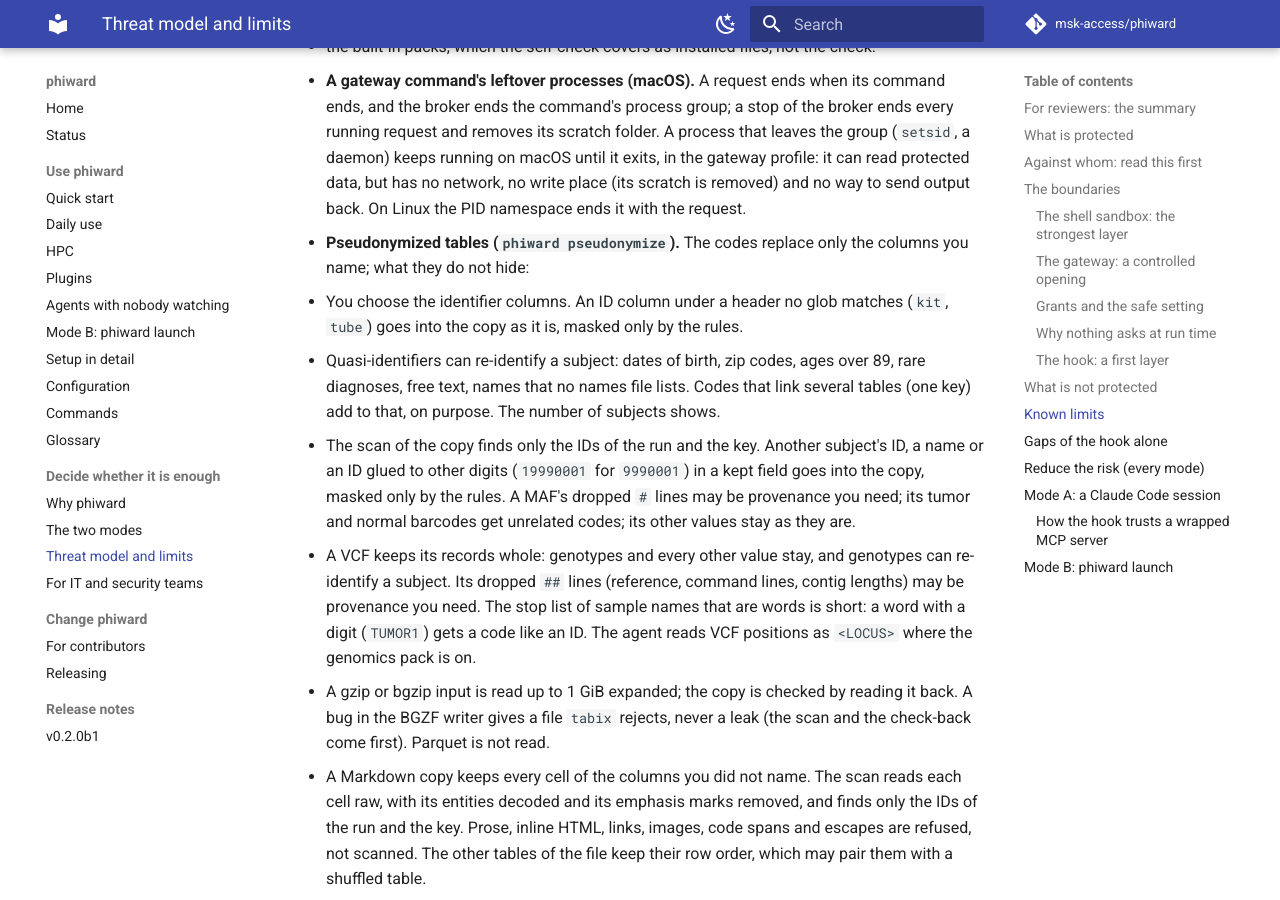
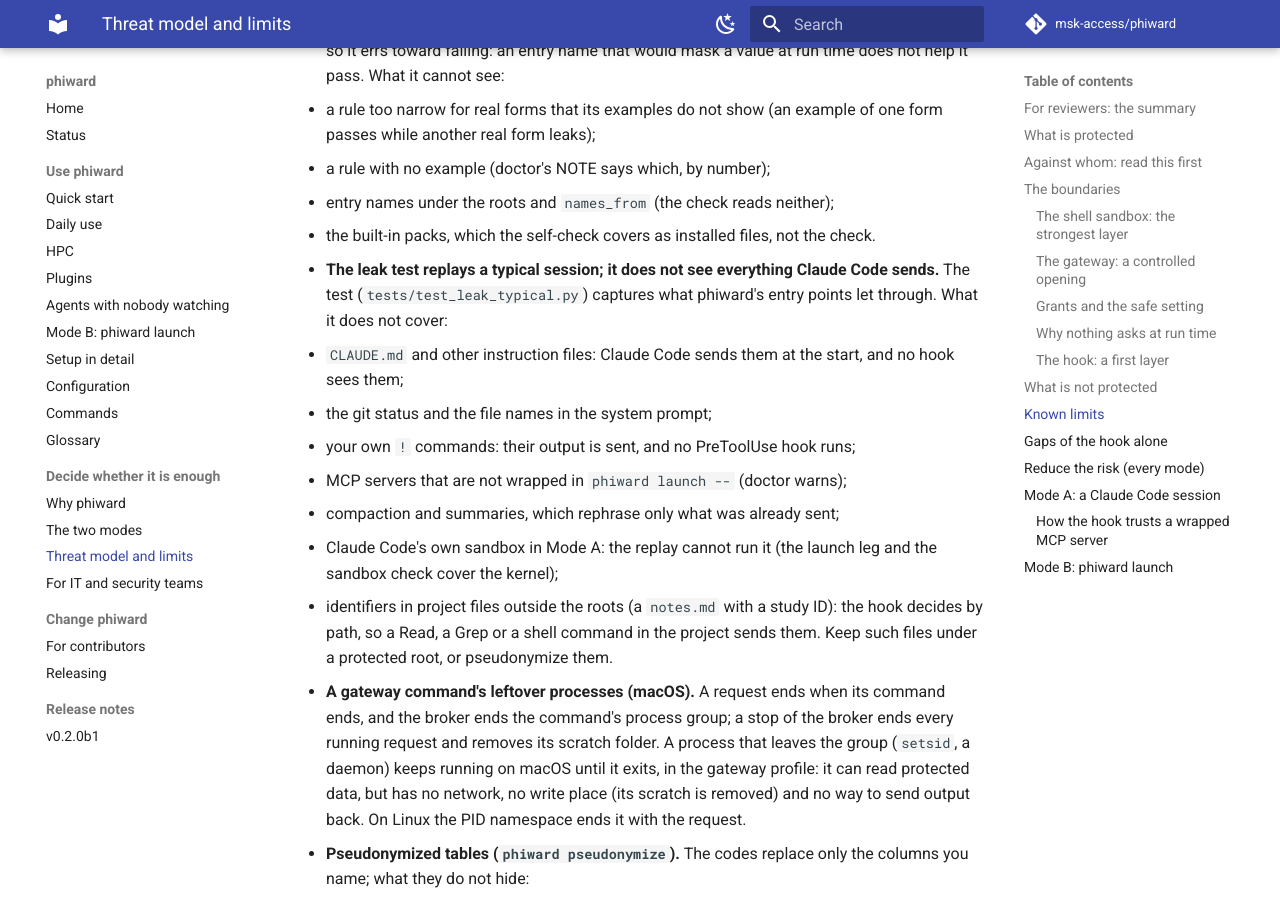
Before and after one commit to msk-access/phiward, an MkDocs documentation site: the page built from docs/threat-model.md, in a window 1280 px wide and 900 px high, scrolled down 15099 px. Built offline with MkDocs 1.6.1 and Material for MkDocs 9.7.7, drawn with Linux system fonts in a browser that asks for light colours; comment, search, counter and statistics services are not loaded; the version menu is left out; some of the changed text lies outside the part shown.

Commit message:
docs: the leak test, its tested row and what it does not cover (known-leak-test)

```diff
--- a/docs/threat-model.md
+++ b/docs/threat-model.md
@@ -44,6 +44,7 @@ This page says what is protected, against whom, and where the limits are.
 | Mode B: the real Claude Code under `phiward launch` | macOS | file tools and shell refused protected data; gateway output masked; skills and an MCP server carried over |
 | An MCP server wrapped in `phiward launch`: a small stdio server driven the way Claude Code drives one, and on Linux the published `@modelcontextprotocol/server-filesystem` 2.3.0 | macOS, Linux | works; refused protected data and credentials. Wrapped, the published server read ordinary files and could neither read nor list a protected folder; unwrapped, it read both |
 | HPC through the shared SSH connection | macOS to a real cluster | remote runs, push, pull, refused push of `~/.ssh`, refusal without the connection |
+| A typical session replayed through phiward's own entry points (the session note, the prompt scan, the hook, the gateway, `phiward mcp`), with made-up values planted under a root, in the project and in pasted prompts; Mode A with a full and a default config, and under `phiward launch` ([what it does not cover](#known-leak-test)) | macOS, Linux (launch: Linux) | under the root: refused or masked (only placeholders left; `--table` keeps numbers outside identifier columns); in prompts: your identifiers blocked, entry names, file and read names and positions sent; in the project: sent. A pack file weakened, a pattern edited or a root removed in the config is found |
 | The full test suite (over 1,000 tests) | macOS; Linux (bubblewrap) | passes |
 
 - **Not tested:**
@@ -539,6 +540,21 @@ refuses the call: phiward's hook entries set `onFailure: "block"`.
   - a rule with no example (doctor's NOTE says which, by number);
   - entry names under the roots and `names_from` (the check reads neither);
   - the built-in packs, which the self-check covers as installed files, not the check.
+
+- <a id="known-leak-test"></a>**The leak test replays a typical session; it does not see
+  everything Claude Code sends.** The test (`tests/test_leak_typical.py`) captures what phiward's
+  entry points let through. What it does not cover:
+  - `CLAUDE.md` and other instruction files: Claude Code sends them at the start, and no hook
+    sees them;
+  - the git status and the file names in the system prompt;
+  - your own `!` commands: their output is sent, and no PreToolUse hook runs;
+  - MCP servers that are not wrapped in `phiward launch --` (doctor warns);
+  - compaction and summaries, which rephrase only what was already sent;
+  - Claude Code's own sandbox in Mode A: the replay cannot run it (the launch leg and the
+    sandbox check cover the kernel);
+  - identifiers in project files outside the roots (a `notes.md` with a study ID): the hook
+    decides by path, so a Read, a Grep or a shell command in the project sends them. Keep such files under a
+    protected root, or pseudonymize them.
 
 - <a id="known-leftover-processes"></a>**A gateway command's leftover processes (macOS).** A request ends when its command ends, and the
   broker ends the command's process group; a stop of the broker ends every running request and
```
Also changed, not shown: CHANGELOG.md (+7 -0 lines), 2 other files.
